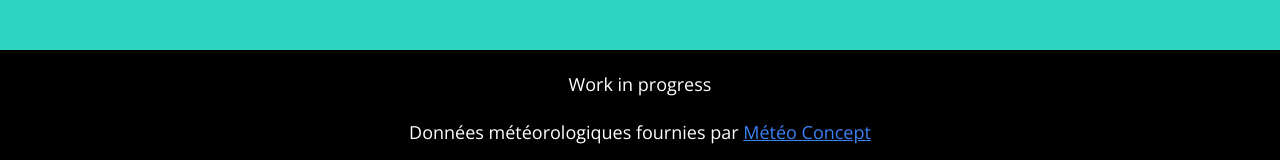
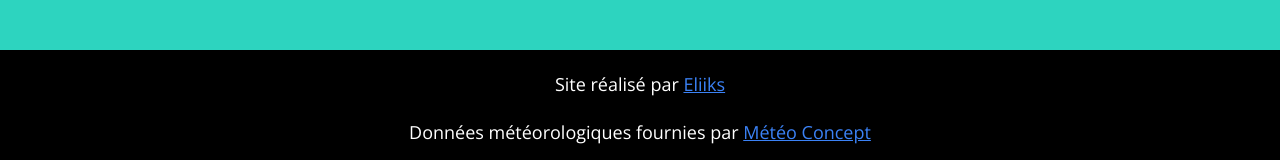
Before and after one commit to eliiks/MeteoApp, a Vue app: page / in a window 1280 px wide. Shown: the part 750-910 px from the top of the page. Built offline with nearby package versions, Linux system fonts and the light colour scheme; no server answers.

Commit message:
Update contributions

```diff
--- a/src/components/Footer.vue
+++ b/src/components/Footer.vue
@@ -1,6 +1,6 @@
 <template>
     <footer class="bg-black text-white p-5 flex flex-col justify-center items-center gap-5 text-md md:text-lg text-center text-balance">
-        <p> Work in progress </p>
+        <p> Site réalisé par <a href="https://github.com/eliiks" class="underline text-blue-500"> Eliiks </a> </p>
         <p> Données météorologiques fournies par <a href="https://api.meteo-concept.com/" class="underline text-blue-500">Météo Concept</a></p>
         <p> Pictogrammes fournis par <a href="https://erikflowers.github.io/weather-icons/" class="underline text-blue-500"> Weather Icons </a> </p>
     </footer>
```
